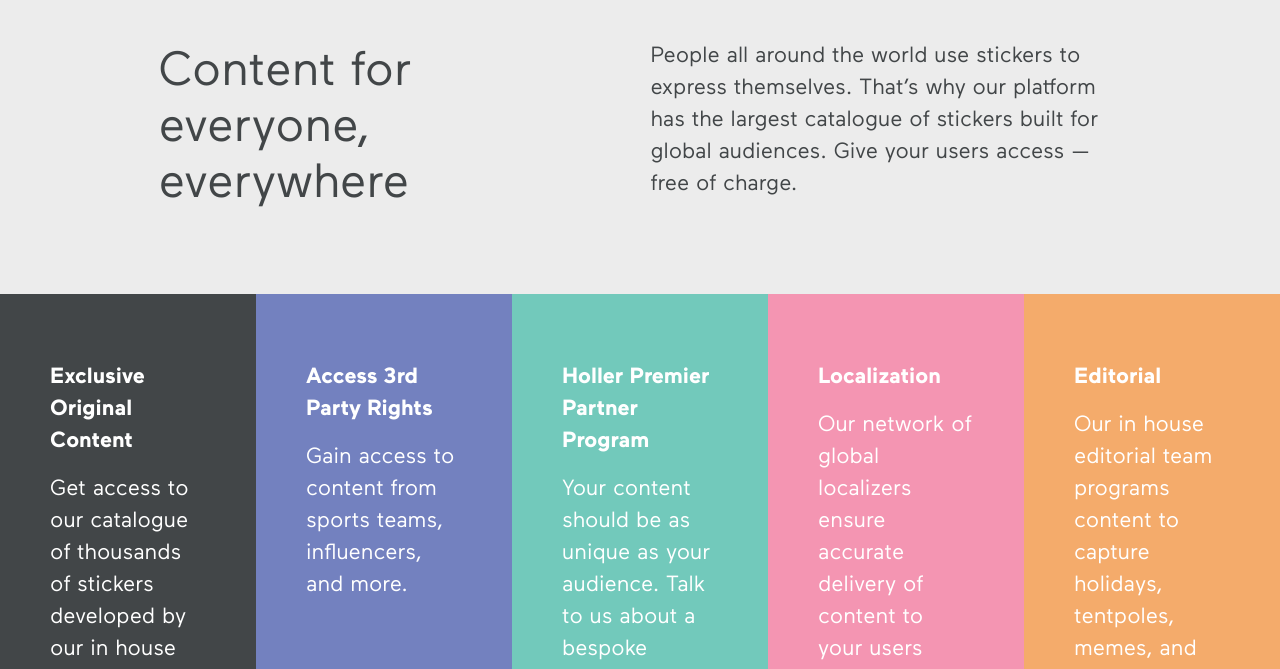
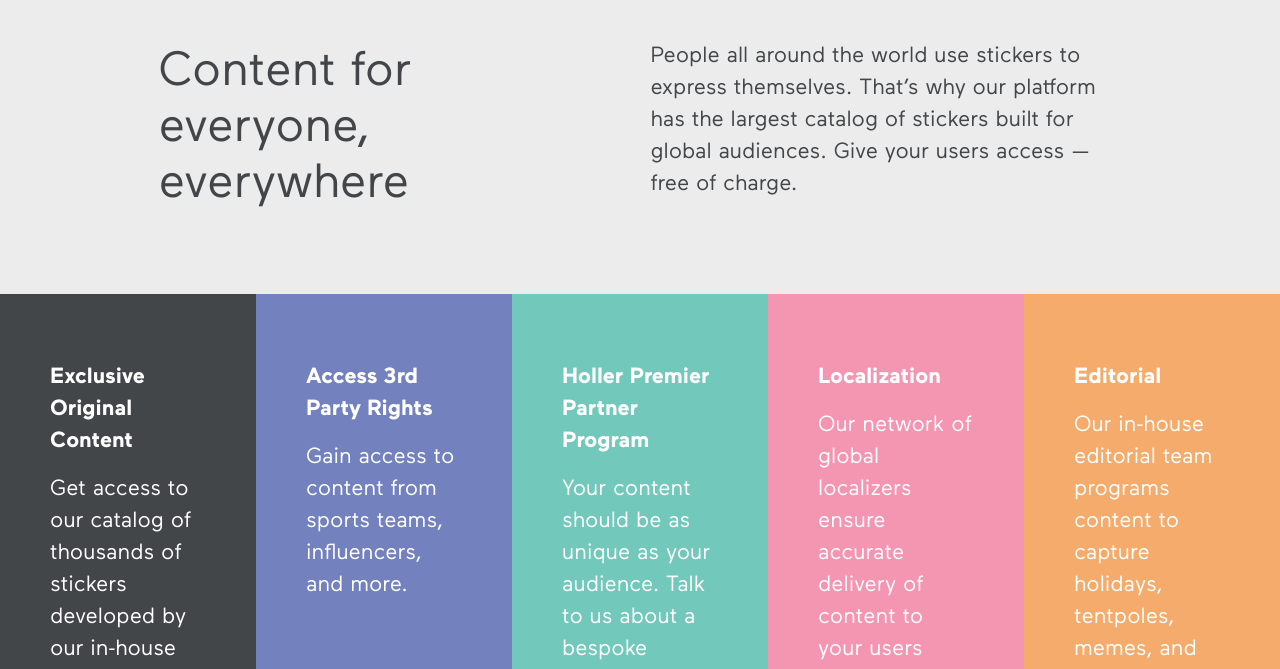
Before and after one commit to taliacotton/holler, a Jekyll site: the page built from developers.html, in a window 1280 px wide and 900 px high, scrolled down 755 px. Shown: the part 220-889 px from the top of the window. Built offline with Jekyll 4.4.1, drawn with Linux system fonts in a browser that asks for light colours; nearby versions of some CDN libraries; some of the changed text lies outside the part shown.

Commit message:
Updated 'developers.html' via CloudCannon

```diff
--- a/developers.html
+++ b/developers.html
@@ -46,7 +46,7 @@
             </div>
             <div class="col-md-5 offset-md-1">
                 <p class="editable">
-                  People all around the world use stickers to express themselves. That&rsquo;s why our platform has the largest catalogue of stickers built for global audiences. Give your users access &mdash; free of charge.
+                  People all around the world use stickers to express themselves. That&rsquo;s why our platform has the largest catalog of stickers built for global audiences. Give your users access &mdash; free of charge.
                 </p>
             </div>
         </div>
@@ -59,7 +59,7 @@
               Exclusive Original Content
             </p>
             <p class="editable" data-aos="fade-up" data-aos-delay="800">
-              Get access to our catalogue of thousands of stickers developed by our in house studio.
+              Get access to our catalog of thousands of stickers developed by our in-house studio.
             </p>
         </div><div class="d-md-inline-block bg-purple developer-card" data-aos="fade-up" data-aos-delay="200">
             <p class="bold editable" data-aos="fade-up" data-aos-delay="800">
@@ -87,7 +87,7 @@
               Editorial
             </p>
             <p class="editable" data-aos="fade-up" data-aos-delay="800">
-              Our in house editorial team programs content to capture holidays, tentpoles, memes, and more.
+              Our in-house editorial team programs content to capture holidays, tentpoles, memes, and more.
             </p>
         </div>
     </div>
@@ -160,7 +160,7 @@
             <div class="row">
                 <div class="col-6 col-sm-12 col-lg-6 offset-3  offset-sm-0 offset-lg-3" data-aos="fade-up" data-aos-delay="400">
                     <p class="bold editable">
-                      Catalogue
+                      Catalog
                     </p>
                     <p class="editable">
                       Browse our library of thousands of stickers and curate your own sets.
```
